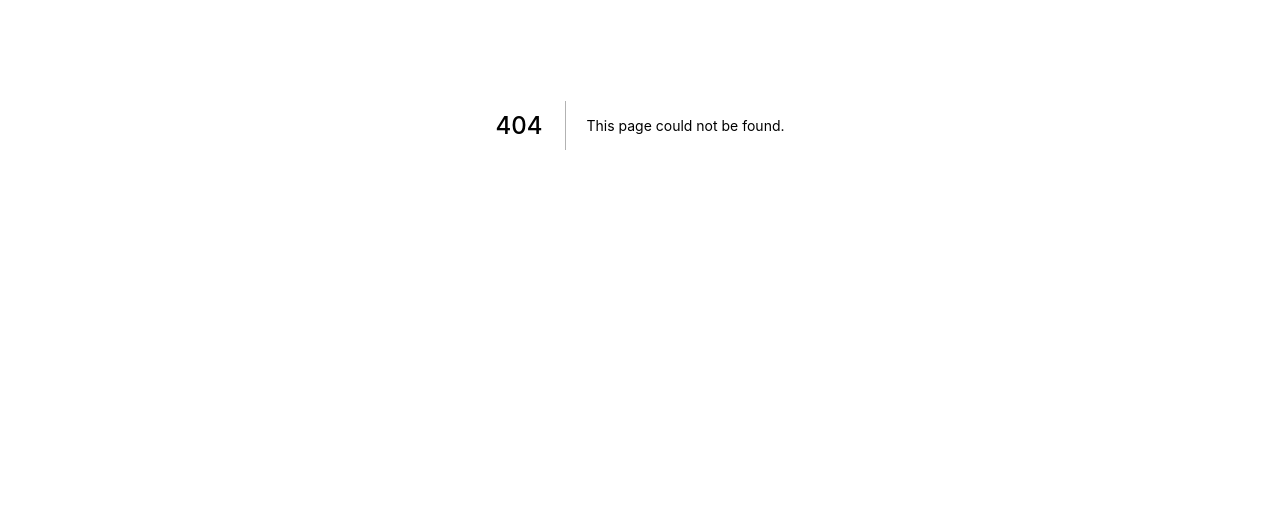
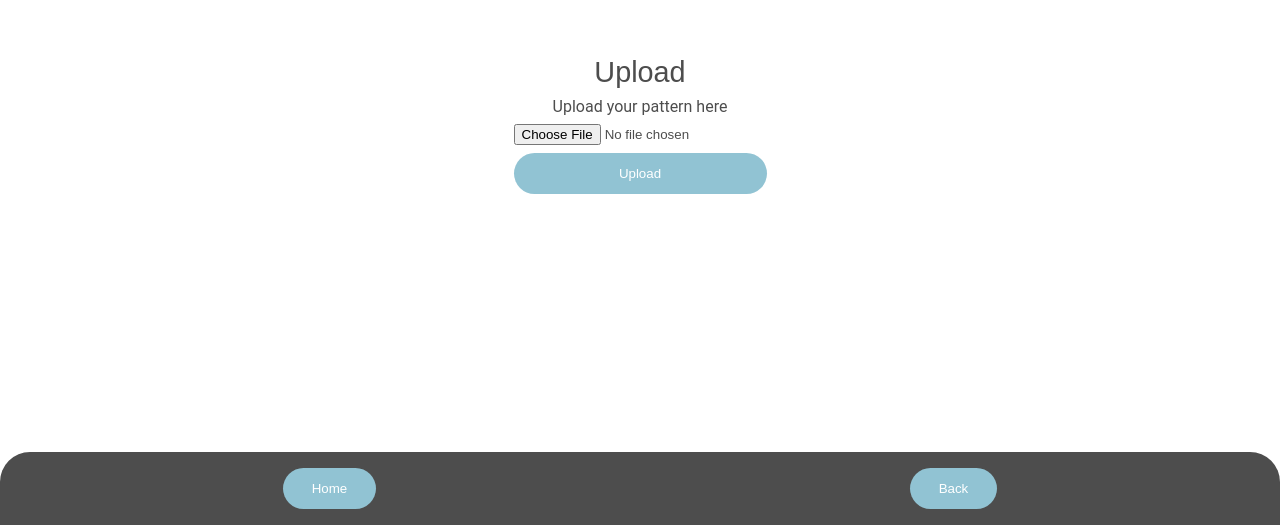
Before and after one commit to DNaunin/sewtable, a Next.js app: page /upload in a window 1280 px wide. Before the commit this address had no page. Shown: the part 275-800 px from the top of the page. Built offline with nearby package versions, Linux system fonts and the light colour scheme.

Commit message:
✨ Added Upload Page

```diff
--- /dev/null
+++ b/pages/upload.tsx
@@ -0,0 +1,37 @@
+import Head from "next/head";
+import styles from "../styles/Upload.module.css";
+import Button from "../components/button/Button";
+import { useForm } from "react-hook-form";
+import Footer from "../components/footer/Footer";
+
+export default function Upload() {
+  const { register, handleSubmit } = useForm();
+
+  const onSubmit = (data) => {
+    console.log(data);
+  };
+  return (
+    <>
+      <Head>
+        <meta name="viewport" content="width=device-width, initial-scale=1" />
+        <title>Sewtable</title>
+        <link rel="icon" href="/favicon.ico" />
+      </Head>
+
+      <main className={styles.main}>
+        <div className={styles.title}>Upload</div>
+        <div className={styles.subtitle}>Upload your pattern here</div>
+        <form onSubmit={handleSubmit(onSubmit)} className={styles.form}>
+          <input
+            ref={register}
+            type="file"
+            name="picture"
+            className={styles.forminput}
+          />
+          <Button label="Upload" />
+        </form>
+      </main>
+      <Footer />
+    </>
+  );
+}
--- /dev/null
+++ b/styles/Upload.module.css
@@ -0,0 +1,23 @@
+.main {
+  display: grid;
+  grid-row-gap: 0.5em;
+  height: 100vh;
+  place-content: center;
+  text-align: center;
+  color: var(--main-color);
+}
+
+.title {
+  font-size: 1.8rem;
+  font-family: Ranchers, sans-serif;
+}
+
+.subtitle {
+  font-size: 1rem;
+  font-family: Roboto, sans-serif;
+}
+
+.form {
+  display: grid;
+  grid-row-gap: 0.5em;
+}
```
